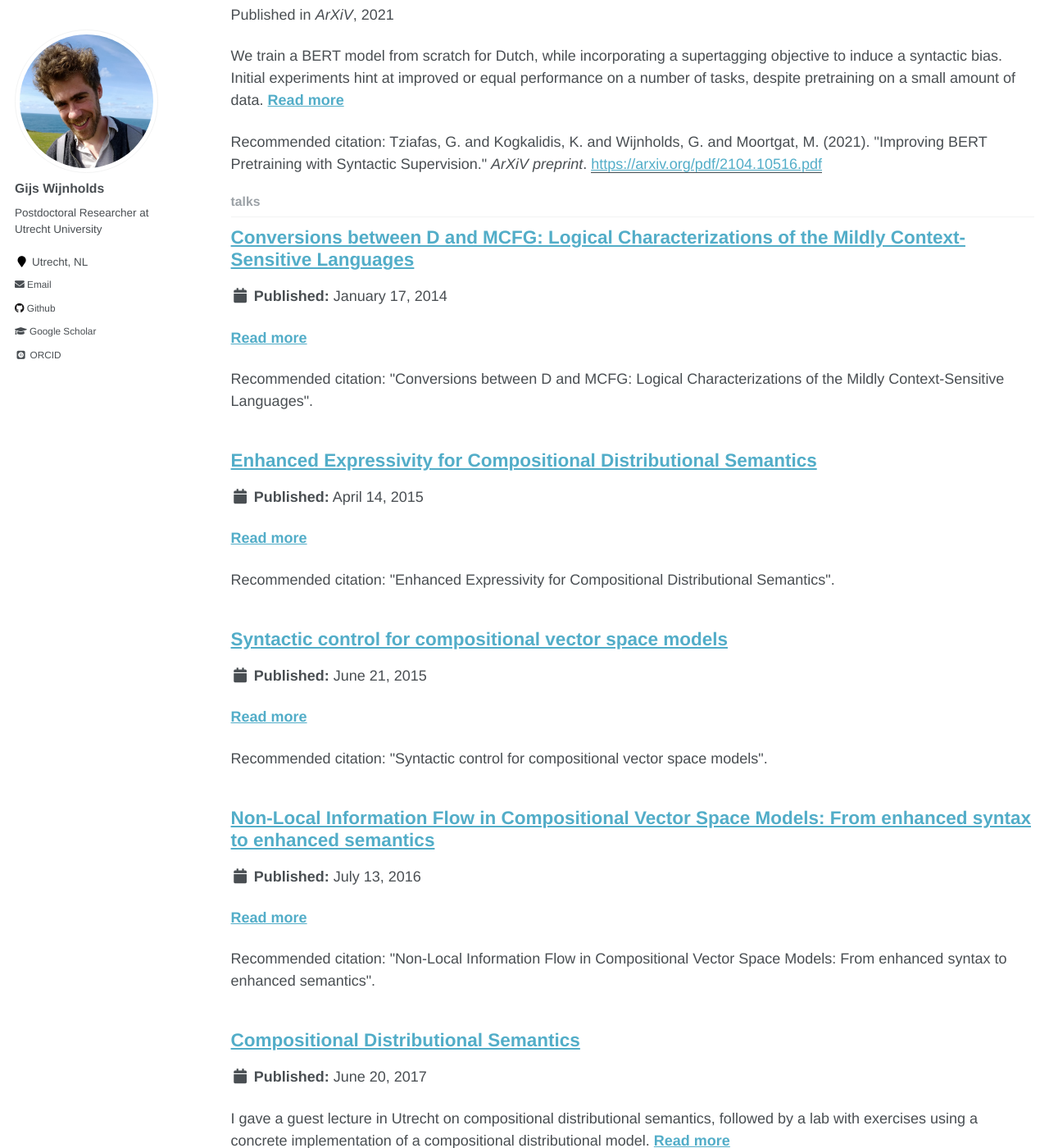
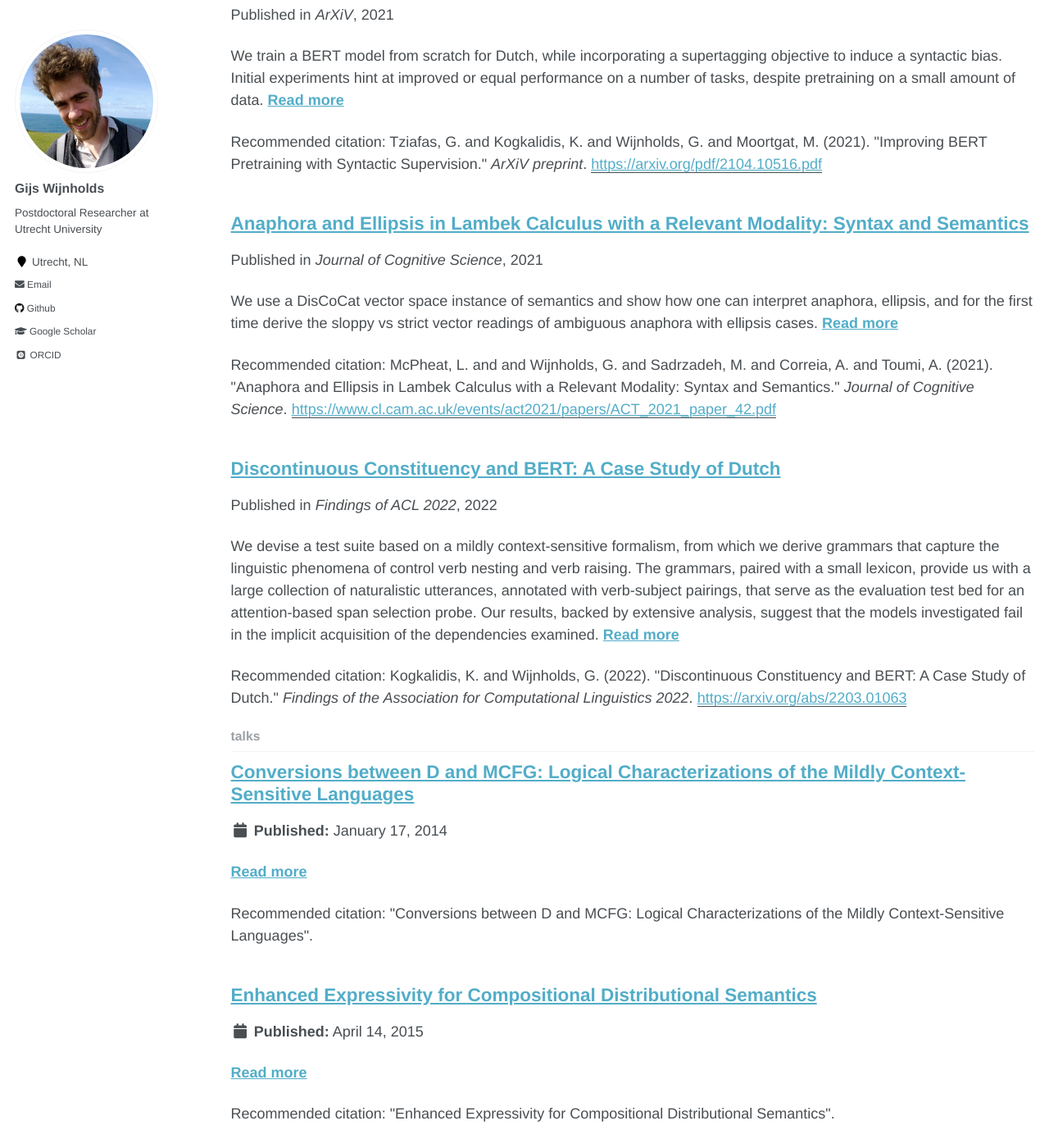
Before and after one commit to gijswijnholds/gijswijnholds.github.io, a Jekyll site: the page built from _pages/collection-archive.html, in a window 1280 px wide and 1400 px high, scrolled down 6246 px. Shown: the whole window at 82% size. Built offline with Jekyll 4.4.1, drawn with Linux system fonts in a browser that asks for light colours; some web fonts are replaced.

```diff
--- a/_pages/publications.md
+++ b/_pages/publications.md
@@ -14,6 +14,16 @@
 <ul>
 {% for post in site.publications reversed %}
   {% if post.type == "preprint" %}
+    {% include archive-single-publication.html %}
+  {% endif %}
+{% endfor %}
+</ul>
+
+2022
+------
+<ul>
+{% for post in site.publications reversed %}
+  {% if post.year == 2022 and post.type == "published" %}
     {% include archive-single-publication.html %}
   {% endif %}
 {% endfor %}
--- /dev/null
+++ b/_publications/2021-04-22-paper-title-number-17.md
@@ -0,0 +1,13 @@
+---
+title: "Anaphora and Ellipsis in Lambek Calculus with a Relevant Modality: Syntax and Semantics"
+collection: publications
+permalink: /publication/2021-04-22-paper-title-number-17
+excerpt: 'We use a DisCoCat vector space instance of semantics and show how one can interpret anaphora, ellipsis, and for the first time derive the sloppy vs strict vector readings of ambiguous anaphora with ellipsis cases.'
+type: published
+date: 2021-04-22
+year: 2021
+venue: 'Journal of Cognitive Science'
+paperurl: 'https://www.cl.cam.ac.uk/events/act2021/papers/ACT_2021_paper_42.pdf'
+citation: 'McPheat, L. and and Wijnholds, G. and Sadrzadeh, M. and Correia, A. and Toumi, A. (2021). &quot;Anaphora and Ellipsis in Lambek Calculus with a Relevant Modality: Syntax and Semantics.&quot;  <i>Journal of Cognitive Science</i>.'
+---
+We use a DisCoCat vector space instance of semantics and show how one can interpret anaphora, ellipsis, and for the first time derive the sloppy vs strict vector readings of ambiguous anaphora with ellipsis cases.
--- /dev/null
+++ b/_publications/2022-03-07-paper-title-number-18.md
@@ -0,0 +1,13 @@
+---
+title: "Discontinuous Constituency and BERT: A Case Study of Dutch"
+collection: publications
+permalink: /publication/2022-03-07-paper-title-number-18
+excerpt: 'We devise a test suite based on a mildly context-sensitive formalism, from which we derive grammars that capture the linguistic phenomena of control verb nesting and verb raising. The grammars, paired with a small lexicon, provide us with a large collection of naturalistic utterances, annotated with verb-subject pairings, that serve as the evaluation test bed for an attention-based span selection probe. Our results, backed by extensive analysis, suggest that the models investigated fail in the implicit acquisition of the dependencies examined.'
+type: published
+date: 2022-03-07
+year: 2022
+venue: 'Findings of ACL 2022'
+paperurl: 'https://arxiv.org/abs/2203.01063'
+citation: 'Kogkalidis, K. and Wijnholds, G. (2022). &quot;Discontinuous Constituency and BERT: A Case Study of Dutch.&quot;  <i>Findings of the Association for Computational Linguistics 2022</i>.'
+---
+We devise a test suite based on a mildly context-sensitive formalism, from which we derive grammars that capture the linguistic phenomena of control verb nesting and verb raising. The grammars, paired with a small lexicon, provide us with a large collection of naturalistic utterances, annotated with verb-subject pairings, that serve as the evaluation test bed for an attention-based span selection probe. Our results, backed by extensive analysis, suggest that the models investigated fail in the implicit acquisition of the dependencies examined.
--- a/markdown_generator/publications.tsv
+++ b/markdown_generator/publications.tsv
@@ -20,3 +20,5 @@
 2021-01-02	published	Fuzzy Generalised Quantifiers for Natural Language in Categorical Compositional Distributional Semantics	Mathematics, Logic, and Their Philosophies: Essays in Honour of Mohammad Ardeshir, Logic, Epistemology, and the Unity of Science	We develop the mathematics to deal with fuzzy generalized quantifiers in a compositional distributional model of meaning.	Dostal, M. and Sadrzadeh, M. and Wijnholds, G. (2020). "Fuzzy Generalised Quantifiers for Natural Language in Categorical Compositional Distributional Semantics."  <i>Mathematics, Logic, and Their Philosophies: Essays in Honour of Mohammad Ardeshir, Logic, Epistemology, and the Unity of Science</i>.	paper-title-number-14	https://books.google.nl/books?hl=en&lr=&id=cYYbEAAAQBAJ&oi=fnd&pg=PA135&dq=info:2U-2e6HfwZQJ:scholar.google.com&ots=t-Jz96lQA5&sig=tiiz84KVxLNpSlowK81sB1tW8M8
 2021-04-01	published	SICK-NL: A Dataset for Dutch Natural Language Inference	EACL 2021	We provide a semi-automatic translation of the SICK dataset into Dutch, providing the first Dutch Natural Language Inference task. Experiments suggest that the Dutch task is harder, and that state of the art language models do not fully capture syntactic invariance.	Wijnholds, G. and Moortgat, M. (2021). "SICK-NL: A Dataset for Dutch Natural Language Inference."  <i>Proceedings of the 16th Conference of the European Chapter of the Association for Computational Linguistics</i>.	paper-title-number-15	https://aclanthology.org/2021.eacl-main.126/
 2021-04-21	preprint	Improving BERT Pretraining with Syntactic Supervision	ArXiV	We train a BERT model from scratch for Dutch, while incorporating a supertagging objective to induce a syntactic bias. Initial experiments hint at improved or equal performance on a number of tasks, despite pretraining on a small amount of data.	Tziafas, G. and Kogkalidis, K. and Wijnholds, G. and Moortgat, M. (2021). "Improving BERT Pretraining with Syntactic Supervision."  <i>ArXiV preprint</i>.	paper-title-number-16	https://arxiv.org/pdf/2104.10516.pdf
+2021-04-22	published	Anaphora and Ellipsis in Lambek Calculus with a Relevant Modality: Syntax and Semantics	Journal of Cognitive Science	We use a DisCoCat vector space instance of semantics and show how one can interpret anaphora, ellipsis, and for the first time derive the sloppy vs strict vector readings of ambiguous anaphora with ellipsis cases.	McPheat, L. and and Wijnholds, G. and Sadrzadeh, M. and Correia, A. and Toumi, A. (2021). "Anaphora and Ellipsis in Lambek Calculus with a Relevant Modality: Syntax and Semantics."  <i>Journal of Cognitive Science</i>.	paper-title-number-17	https://www.cl.cam.ac.uk/events/act2021/papers/ACT_2021_paper_42.pdf
+2022-03-07	published	Discontinuous Constituency and BERT: A Case Study of Dutch	Findings of ACL 2022	We devise a test suite based on a mildly context-sensitive formalism, from which we derive grammars that capture the linguistic phenomena of control verb nesting and verb raising. The grammars, paired with a small lexicon, provide us with a large collection of naturalistic utterances, annotated with verb-subject pairings, that serve as the evaluation test bed for an attention-based span selection probe. Our results, backed by extensive analysis, suggest that the models investigated fail in the implicit acquisition of the dependencies examined.	Kogkalidis, K. and Wijnholds, G. (2022). "Discontinuous Constituency and BERT: A Case Study of Dutch."  <i>Findings of the Association for Computational Linguistics 2022</i>.	paper-title-number-18	https://arxiv.org/abs/2203.01063
```
